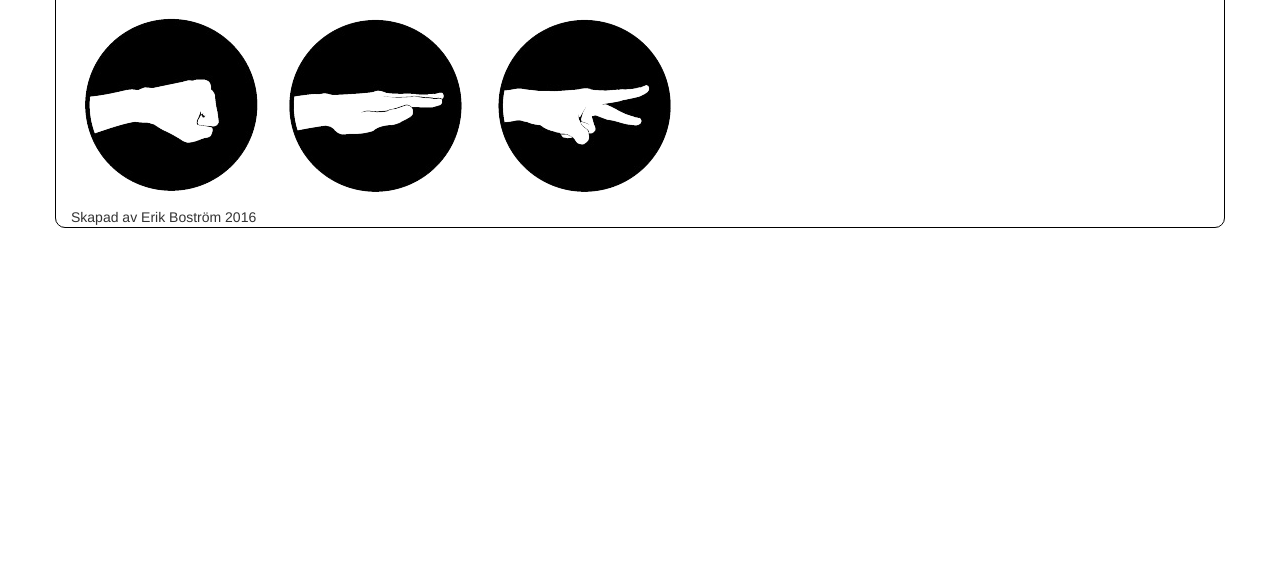
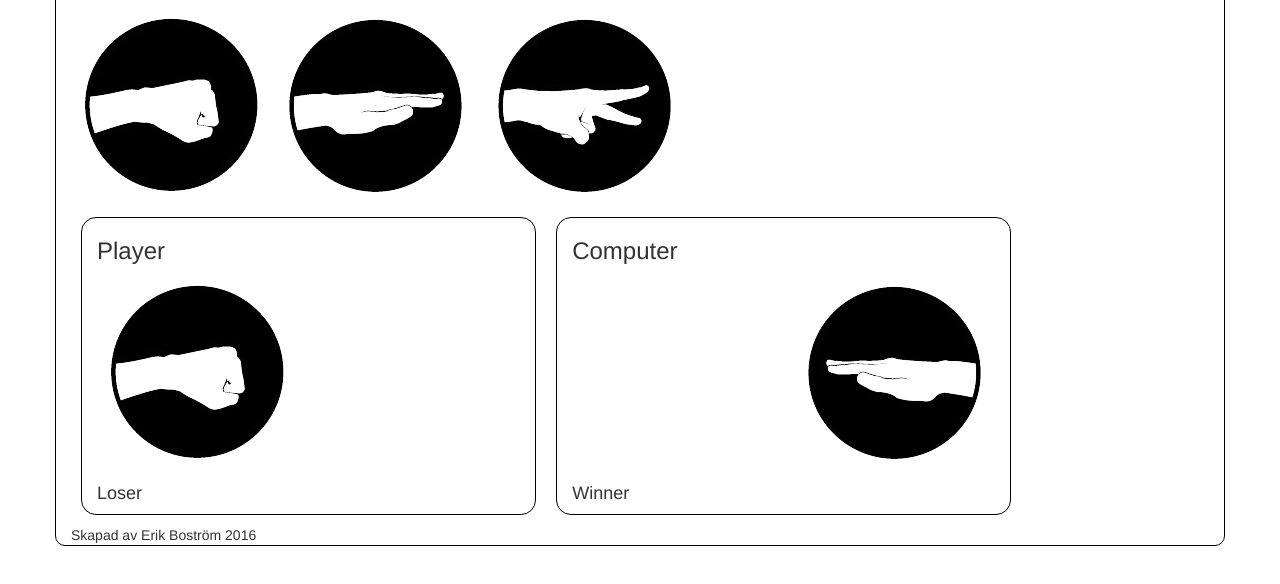
Before and after one commit to spartanglidarn/WebutvecklingKlient, a plain HTML site: page RockPaperScissorJS/index.html in a window 1280 px wide. Both pictures are taken after a click on the picture 171 px from the left and 170 px from the top of the page. Shown: the part 64-648 px from the top of the page. Drawn offline with nearby package versions, Linux system fonts and the light colour scheme.

Commit message:
Added files via upload.
lite ändringar osv

```diff
--- a/RockPaperScissorJS/index.html
+++ b/RockPaperScissorJS/index.html
@@ -30,9 +30,24 @@
 	<h1>Gesällprov webutveckling klient 2016</h1>
 
 	<!--<canvas id="gameArea"></canvas> Kommenterar ut canvas och använder IMG till att börja med-->
-	<img id="rock" class="wepon" src="rock.png">
-	<img id="paper" class="wepon" src="paper.png">
-	<img id="scissor" class="wepon" src="scissor.png">
+	<div id="weponsArea">
+		<img id="rock" class="wepon" src="rock.png">
+		<img id="paper" class="wepon" src="paper.png">
+		<img id="scissor" class="wepon" src="scissor.png">
+	</div>
+	<div id="playerScreen" class="resultScreen col-md-6">
+		<h3>Player</h3>
+		<img id="playerChoice">
+		<div class="clear"></div>
+		<h4 id="playerResult" class="resultTitle"></h4>
+	</div>
+	<div id="computerScreen" class="resultScreen col-md-6">
+		<h3>Computer</h3>
+		<img id="computerChoice" src="paper.png">
+		<div class="clear"></div>
+		<h4 id="computerResult" class="resultTitle"></h4>
+	</div>
+	<div class="clear"></div>
 
 <footer>Skapad av Erik Boström 2016</footer>
 </div>
--- a/RockPaperScissorJS/script.js
+++ b/RockPaperScissorJS/script.js
@@ -1,21 +1,43 @@
 var playerOne = "rock";
 var playerTwo = "rock";
+var playerOneImg = "";
+var playerTwoImg = "";
+
+var computerNr = 0;
+console.log(computerNr);
+
+
 
 $(document).ready(function(){
 	$("#rock").click(function(){
 		playerOne = "rock";
+		playerOneImg = "rock.png"
 	});
 	$("#paper").click(function(){
 		playerOne = "paper";
+		playerOneImg = "paper.png"
 	});
 	$("#scissor").click(function(){
 		playerOne = "scissor";
+		playerOneImg = "scissor.png"
 	});
 
+
 	$(".wepon").click(function(){
+		computerNr = Math.random();
+
+		if (computerNr < 0.33) {
+			playerTwo = "rock";
+			playerTwoImg = "rock.png"
+		} else if (computerNr < 0.66){
+			playerTwo = "paper";
+			playerTwoImg = "paper.png"
+		} else {
+			playerTwo = "scissor";
+			playerTwoImg = "scissor.png"
+		}
 		if (playerOne == "rock") {
 			rockFunction(playerTwo);
-
 		} else if (playerOne == "paper") {
 			paperFunction(playerTwo);
 
@@ -23,6 +45,21 @@ $(document).ready(function(){
 			scissorFunction(playerTwo);
 		} else {
 			result = "No wepon chosen by player one";
+		};
+
+
+		$("#playerChoice").css("display", "inline").attr("src", playerOneImg);
+		$("#computerChoice").css("display", "inline").attr("src", playerTwoImg);
+
+		if (result =="Win") {
+			$(playerResult).text("Winner");
+			$(computerResult).text("Loser");
+		} else if (result == "Lose") {
+			$(playerResult).text("Loser");
+			$(computerResult).text("Winner");
+		} else {
+			$(playerResult).text("Draw");
+			$(computerResult).text("Draw");
 		};
 
 		console.log(result);
--- a/RockPaperScissorJS/style.css
+++ b/RockPaperScissorJS/style.css
@@ -3,8 +3,28 @@
 	border-radius: 10px;
 }
 
-#gameArea {
-	width: 100%;
+.resultScreen {
+	float: left;
+	width: 40%;
 	border: 1px solid black;
 	border-radius: 15px;
+	margin: 10px;
 }
+
+.resultScreen img {
+	display: none;
+}
+
+.clear {
+	clear: both;
+}
+
+#computerChoice {
+	float: right;
+	-moz-transform: scaleX(-1);
+	-o-transform: scaleX(-1);
+	-webkit-transform: scaleX(-1);
+	transform: scaleX(-1);
+	filter: FlipH;
+	-ms-filter: "FlipH";
+}
```
